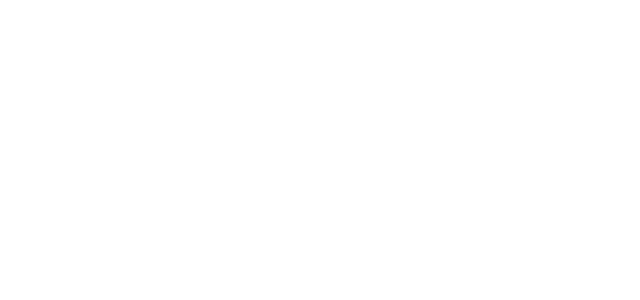
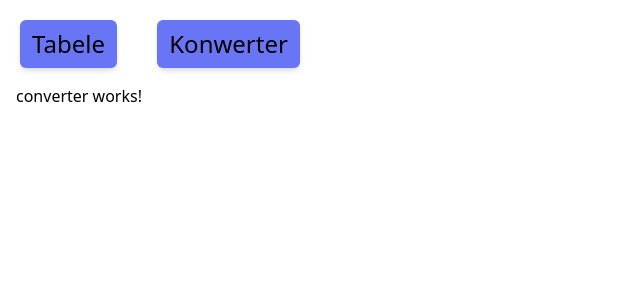
Before and after one commit to Sevdariel/CurrencyConverter, an Angular app: page /converter in a window 1280 px wide. Before the commit this address led to /. Shown: the top 300 px of the page, without its empty margins (0-640 px from the left). Built offline with nearby package versions, Linux system fonts and the light colour scheme.

Commit message:
Add ConverterComponent
Add navigatation buttons

```diff
--- a/src/app/app.component.html
+++ b/src/app/app.component.html
@@ -1,3 +1,9 @@
+<div class="w-80 flex justify-around mt-5">
+  <a href="/" class="px-3 py-2 border-1 shadow-md border-indigo-500 bg-indigo-500 rounded-md text-2xl">Tabele</a>
+  <a href="/converter" class="px-3 py-2 border-1 shadow-md border-indigo-500 bg-indigo-500 rounded-md text-2xl">Konwerter</a>
+
+</div>
+
 <div class="p-4">
   <router-outlet></router-outlet>
 </div>
--- a/src/app/app.routes.ts
+++ b/src/app/app.routes.ts
@@ -1,8 +1,13 @@
 import { Routes } from '@angular/router';
 import { MainPageComponent } from './main-page/main-page.component';
 import { tablesResolver } from './shared/tables/tables.resolver';
+import { ConverterComponent } from './converter/converter.component';
 
 export const routes: Routes = [
+    {
+        path: 'converter',
+        component: ConverterComponent,
+    },
     {
         path: '',
         component: MainPageComponent,
--- /dev/null
+++ b/src/app/converter/converter.component.html
@@ -0,0 +1 @@
+<p>converter works!</p>
```
Also changed, not shown: src/app/converter/converter.component.ts (added, +12 -0 lines), src/app/converter/converter.component.scss (added), 1 other file (tests, documents, lock files or other folders).
